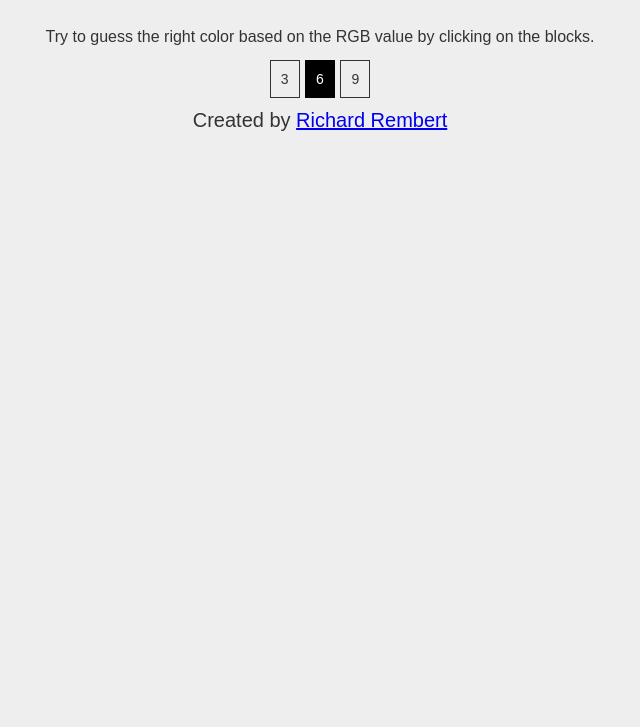
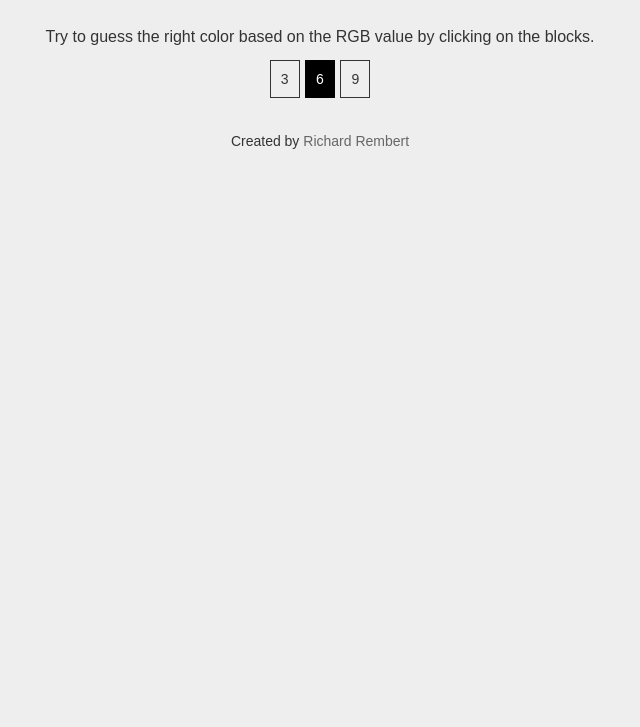
Before and after one commit to rembertdesigns/RGB-Color-Game, a plain HTML site: page index.html in a window 1280 px wide. Shown: the part 73-800 px from the top of the page, without its empty margins (320-960 px from the left). Drawn offline with Linux system fonts and the light colour scheme.

Commit message:
Adding Footer

```diff
--- a/style.css
+++ b/style.css
@@ -67,3 +67,17 @@ body {
     color: white;
     border-color: black;
   }
+  footer {
+    font-size: 14px;
+    padding: 10px;
+  }
+
+  footer a {
+    text-decoration: none;
+    color: #666;
+  }
+
+  footer a:hover {
+    text-decoration: underline;
+    color: #000;
+  }
```
